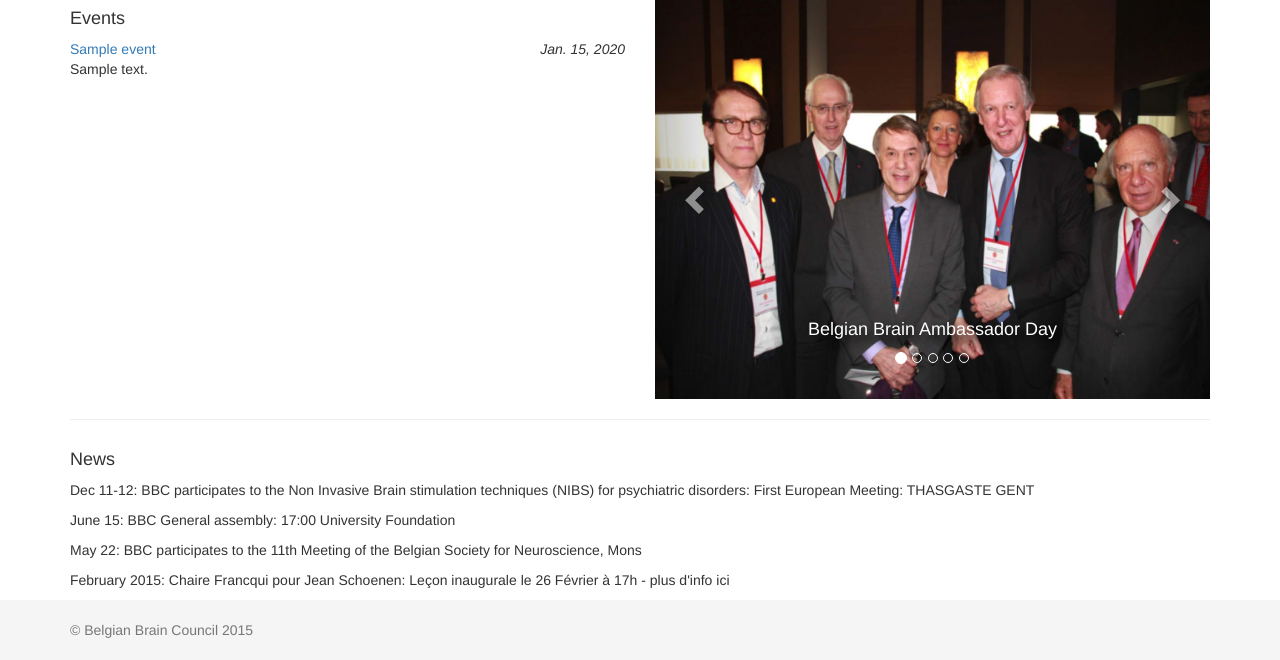
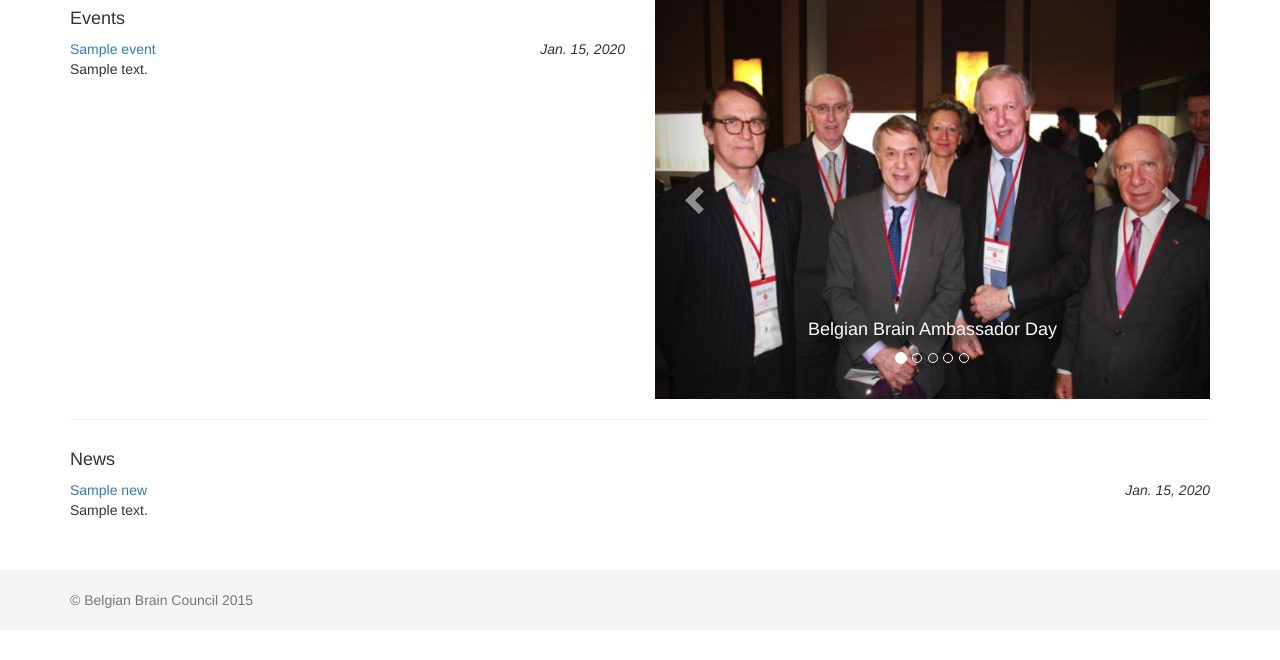
Before and after one commit to 0mician/WebsiteBBC, a Django app: page / in a window 1280 px wide. Shown: the part 248-908 px from the top of the page. After the commit the page ends 856 px from the top, so only its background shows below. Run offline with Django 3.2, Linux system fonts and the light colour scheme; tables that the repository leaves empty hold one stand-in row (values such as "Sample post"); some libraries are stand-ins or nearby versions.

Commit message:
refactoring of index to add dynamic news section

```diff
--- a/website_bbc/home/views.py
+++ b/website_bbc/home/views.py
@@ -2,11 +2,14 @@ from django.shortcuts import render
 from django.http import HttpResponse
 
 from events.models import Event
+from news.models import News
 
 def homepage(request):
     context_dict = {}
     events = Event.objects.order_by('-start')[:5]
     context_dict['events'] = events
+    news = News.objects.order_by('-date')[:10]
+    context_dict['news'] = news
     return render(request, 'home/index.html', context_dict)
 
 def about(request):
--- a/website_bbc/templates/home/index.html
+++ b/website_bbc/templates/home/index.html
@@ -100,27 +100,22 @@
     <div class=row>
       <div class="col-md-12">
         <h4>News</h4>
-        <ul class="list-unstyled">
-          <li><p>
-              Dec 11-12: BBC participates to the Non Invasive Brain
-              stimulation techniques (NIBS) for psychiatric disorders: First
-              European Meeting: THASGASTE GENT</p>
-          </li>
-
-          <li><p>
-              June 15: BBC General assembly: 17:00 University Foundation</p>
-          </li>
-
-          <li><p>
-              May 22: BBC participates to the 11th Meeting of the Belgian
-              Society for Neuroscience, Mons</p>
-          </li>
-
-          <li><p>
-              February 2015: Chaire Francqui pour Jean Schoenen: Leçon
-              inaugurale le 26 Février à 17h - plus d'info ici</p>
-          </li>
-        </ul>
+        {% if news %}
+          {% for new in news %}
+            <div class="event-name-align">
+              <a href="/news/{{ new.slug }}/">{{ new.name }}</a>
+            </div>
+            <div class="event-start-align">
+              <em>{{ new.date }}</em>
+            </div>
+            <br />
+            <p>{{ new.description }}</p>
+            <br />
+          {% endfor %}
+          <br />
+        {% else %}
+          <p>No news at the moment</p>
+        {% endif %}
       </div>
     </div>
   </div>
```
